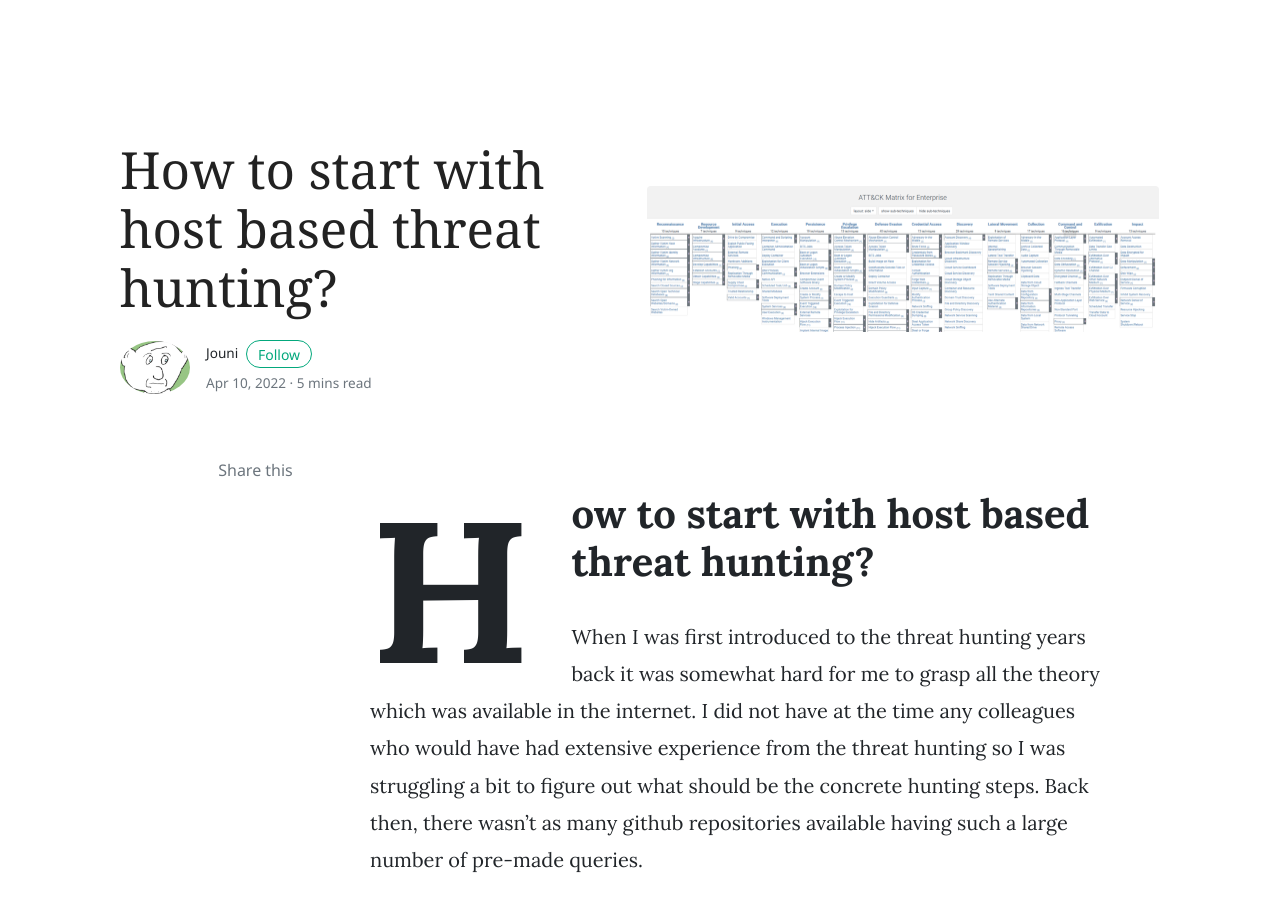
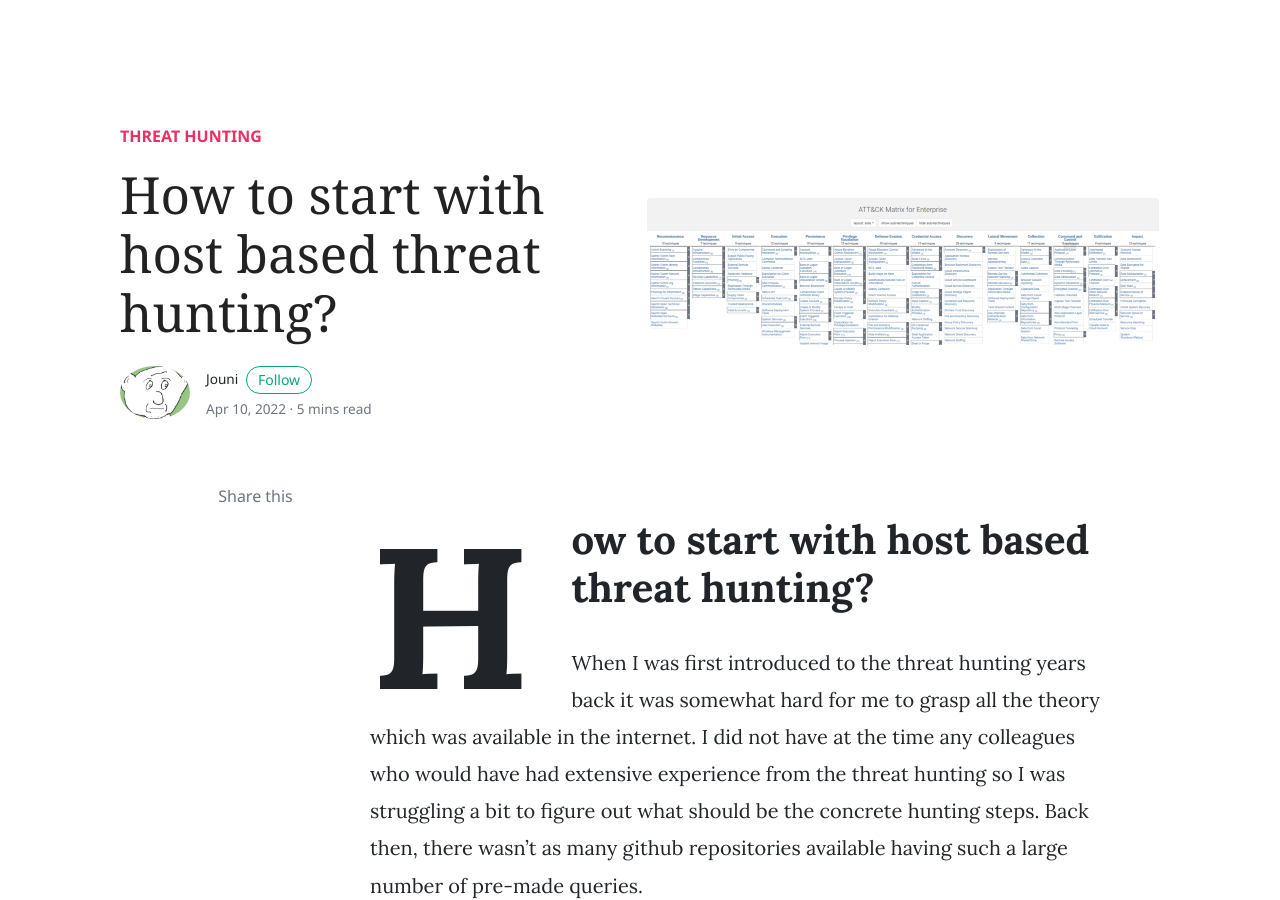
Before and after one commit to JouniMi/JouniMi.github.io, a Jekyll site: the page built from _posts/2022-04-10-how-to-start-with-host-based-threat-hunting.markdown, in a window 1280 px wide and 900 px high. Built offline with Jekyll 4.4.1, drawn with Linux system fonts in a browser that asks for light colours; nearby versions of some CDN libraries; comment, search, counter and statistics services are not loaded.

Commit message:
Adding categories

```diff
--- a/_posts/2022-04-10-how-to-start-with-host-based-threat-hunting.markdown
+++ b/_posts/2022-04-10-how-to-start-with-host-based-threat-hunting.markdown
@@ -5,6 +5,7 @@ tags: [crowdstrike, defender for endpoint, kql, mde, spl, threat hunting, featur
 author: jouni
 image: assets/images/mitre_attack-1024x293.png
 comments: false
+categories: [ threat hunting ]
 ---
 
 # How to start with host based threat hunting?
--- a/_posts/2022-04-13-hunt-for-a-hidden-scheduled-task.markdown
+++ b/_posts/2022-04-13-hunt-for-a-hidden-scheduled-task.markdown
@@ -5,6 +5,7 @@ tags: [scheduled tasks, defender for endpoint, kql, mde, threat hunting]
 author: jouni
 image: assets/images/ps1.png
 comments: false
+categories: [ threat hunting ]
 ---
 
 Microsoft DART released [an article](https://www.microsoft.com/security/blog/2022/04/12/tarrask-malware-uses-scheduled-tasks-for-defense-evasion/) yesterday of how the malware known as Tarrask has been using scheduled tasks for defense evasion. This malware has been in use by an APT group known as HAFNIUM, likely most notable known by leveraging the 0-day known as ProxyShell a year ago.
```
